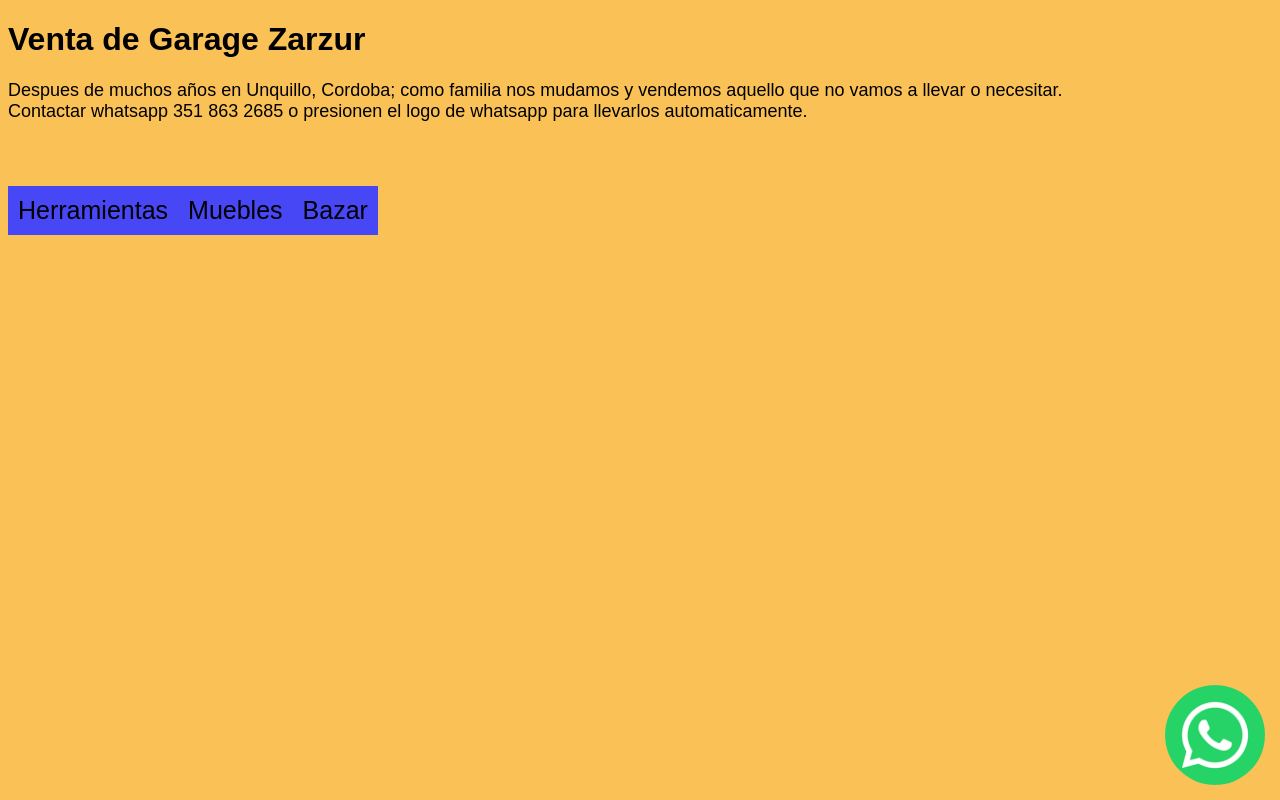
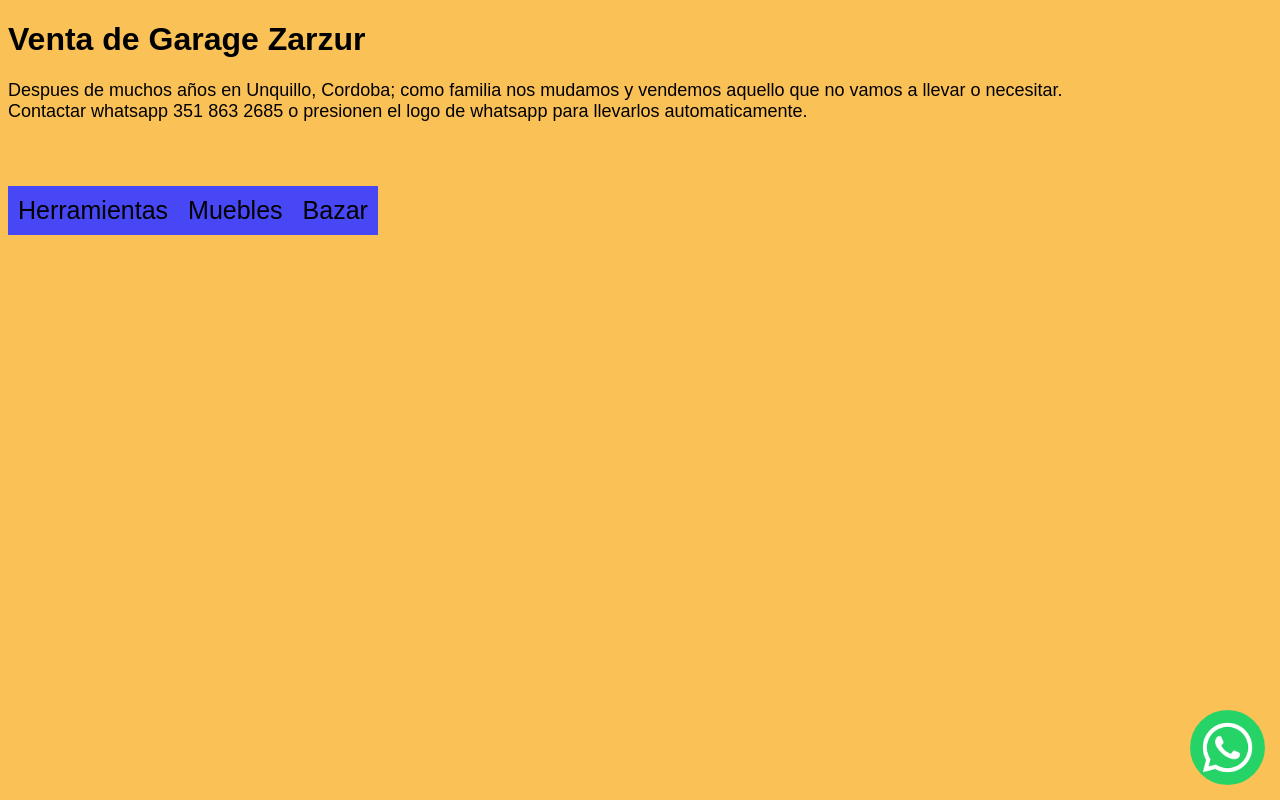
Before and after one commit to Aguszar/VentaGarage, a plain HTML site: page index.html in a window 1280 px wide. Drawn offline with Linux system fonts and the light colour scheme.

Commit message:
achicar whatsapp

```diff
--- a/index.css
+++ b/index.css
@@ -17,6 +17,7 @@ nav span:hover{
     background: rgb(49, 49, 240);
     cursor: pointer;
 }
+
 
 .producto{
         text-align: center;
@@ -44,7 +45,6 @@ nav span:hover{
     width: 98%;
     padding-left: 1%;
     padding-right: 1%;
-    max-height: 300px;
 }
 
 #whats{
@@ -52,7 +52,7 @@ nav span:hover{
     right: 15px;
     bottom: 15px;
     border-radius: 50%;
-    width: 100px
+    width: 75px
 }
 
 #whats:hover{
```
